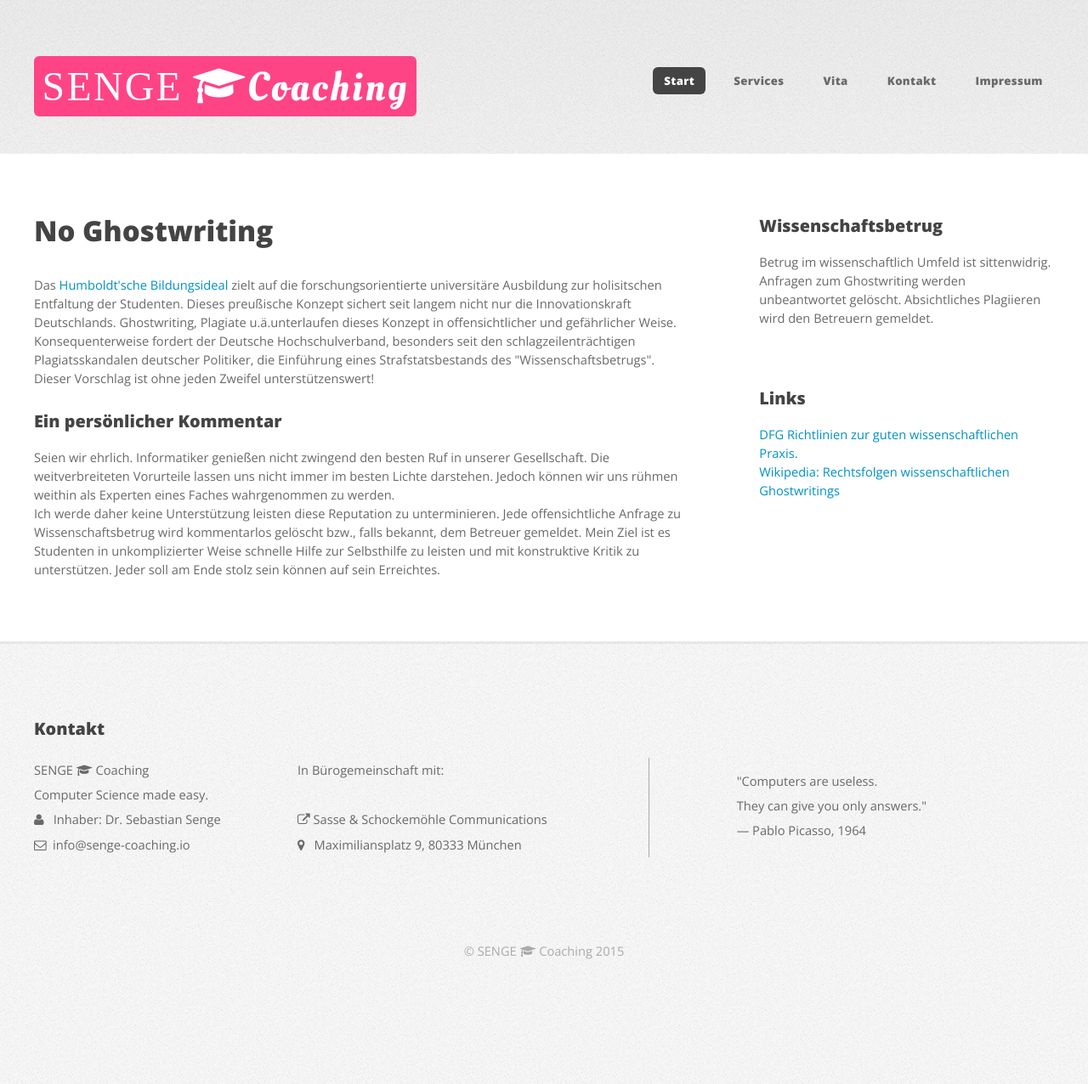
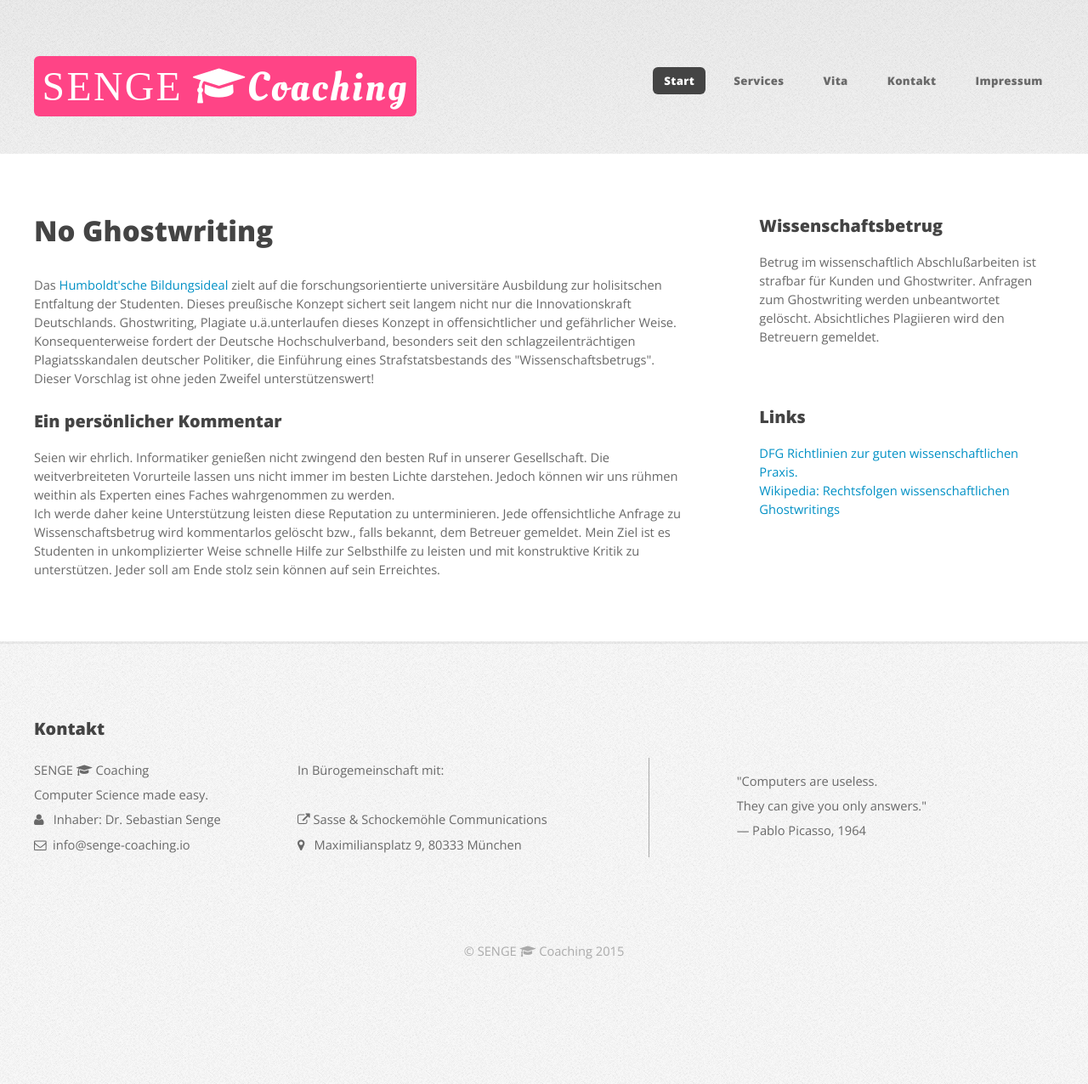
Before and after one commit to ssenge/ssenge.github.io, a Jekyll site: the page built from noghostwriting.html, in a window 1280 px wide. Shown: the whole page at 85% size. Built offline with Jekyll 4.4.1, drawn with Linux system fonts in a browser that asks for light colours; nearby versions of some CDN libraries; library files that are not in the unit come from our copies.

Commit message:
Update noghostwriting.html

```diff
--- a/noghostwriting.html
+++ b/noghostwriting.html
@@ -34,7 +34,7 @@ layout: default
 								<!-- Sidebar -->
 									<section>
 										<h3>Wissenschaftsbetrug</h3>
-										<p>Betrug im wissenschaftlich Umfeld ist sittenwidrig. Anfragen zum Ghostwriting werden unbeantwortet gelöscht. Absichtliches Plagiieren wird den Betreuern gemeldet.</p>
+										<p>Betrug im wissenschaftlich Abschlußarbeiten ist strafbar für Kunden und Ghostwriter. Anfragen zum Ghostwriting werden unbeantwortet gelöscht. Absichtliches Plagiieren wird den Betreuern gemeldet. </p>
 										<!--<footer>
 											<a href="#" class="button icon fa-info-circle">Find out more</a>
 										</footer> -->
```
